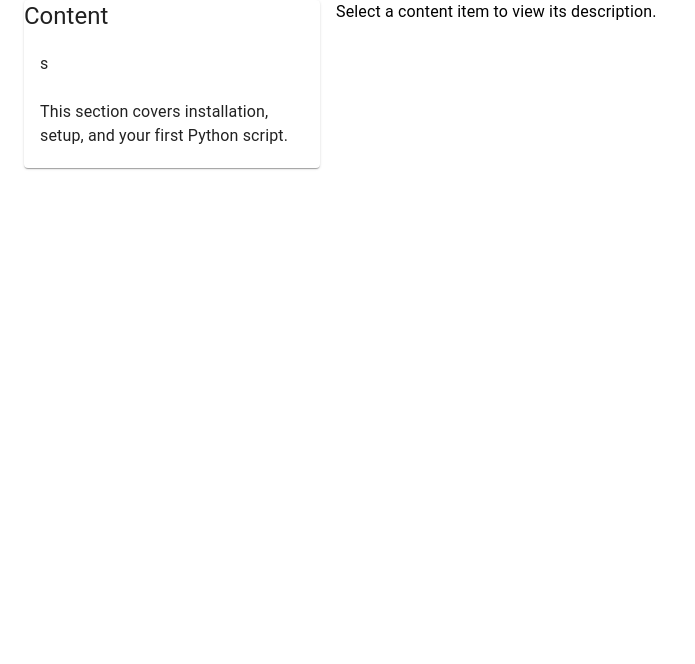
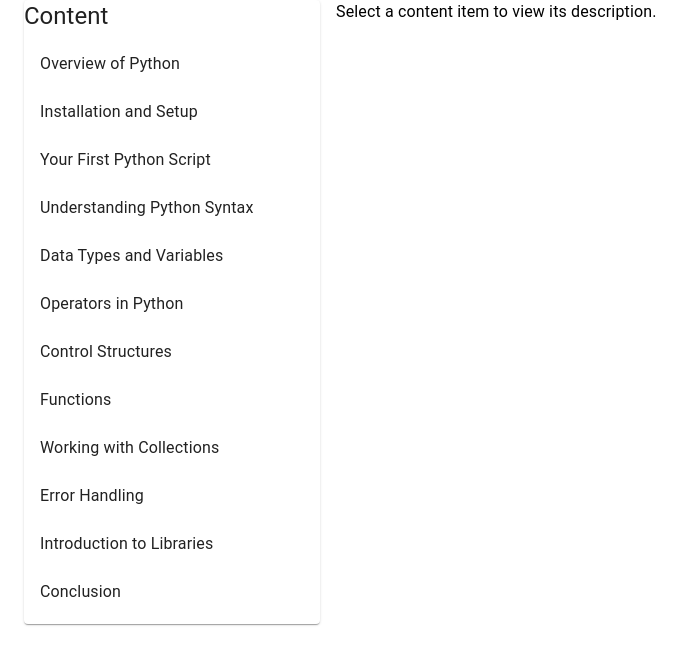
Before and after one commit to saloni-080601/offline-wesite, a React (Create React App) app: page /courses/1/topic/1 in a window 1280 px wide. Shown: the top 664 px of the page, without its empty margins (0-695 px from the left). Built offline with nearby package versions, Linux system fonts and the light colour scheme.

Commit message:
data added

```diff
--- a/src/Component/data.js
+++ b/src/Component/data.js
@@ -26,13 +26,64 @@
                 content: [
                     {
                         id: 1,
-                        description: 's'
-
+                        title: 'Overview of Python',
+                        description: 'Learn what Python is and why it’s one of the most popular programming languages today.'
                     },
                     {
                         id: 2,
-                        description: 'This section covers installation, setup, and your first Python script.'
+                        title: 'Installation and Setup',
+                        description: 'Step-by-step instructions for installing Python on Windows, macOS, and Linux.'
                     },
+                    {
+                        id: 3,
+                        title: 'Your First Python Script',
+                        description: 'Writing and executing your first simple script, including a hello world program.'
+                    },
+                    {
+                        id: 4,
+                        title: 'Understanding Python Syntax',
+                        description: 'Introduction to basic syntax, including indentation, comments, and line breaks.'
+                    },
+                    {
+                        id: 5,
+                        title: 'Data Types and Variables',
+                        description: 'Overview of Python data types (integers, floats, strings, and booleans) and how to create variables.'
+                    },
+                    {
+                        id: 6,
+                        title: 'Operators in Python',
+                        description: 'Exploring arithmetic, comparison, logical, and assignment operators.'
+                    },
+                    {
+                        id: 7,
+                        title: 'Control Structures',
+                        description: 'Introduction to conditional statements (if, else, and elif) and loops (for and while).'
+                    },
+                    {
+                        id: 8,
+                        title: 'Functions',
+                        description: 'Understanding how to define and call functions, including parameters and return values.'
+                    },
+                    {
+                        id: 9,
+                        title: 'Working with Collections',
+                        description: 'Introduction to lists, tuples, sets, and dictionaries and their applications.'
+                    },
+                    {
+                        id: 10,
+                        title: 'Error Handling',
+                        description: 'Basic understanding of exceptions and how to handle errors gracefully in your Python scripts.'
+                    },
+                    {
+                        id: 11,
+                        title: 'Introduction to Libraries',
+                        description: 'Learn how to import and use Python libraries, with examples like `math` and `random`.'
+                    },
+                    {
+                        id: 12,
+                        title: 'Conclusion',
+                        description: 'Summary of what you’ve learned and resources for further study in Python programming.'
+                    }
                 ]
             },
             {
@@ -42,12 +93,20 @@
                 content: [
                     {
                         id: 1,
-                        description: 'varible data'
+                        title: 'Introduction to Variables',
+                        description: 'In Python, a variable is a named location used to store data in the memory. Variables are fundamental to programming, allowing you to manage and manipulate data. This section covers the basics of what variables are, how they work, and why they are essential in any programming language.'
                     },
                     {
                         id: 2,
-                        description: 'Learn about strings, numbers, lists, and dictionaries in Python.'
+                        title: 'Naming Variables',
+                        description: 'Choosing a meaningful name for your variables is crucial for code readability. In Python, variable names can include letters, numbers, and underscores but must start with a letter or underscore. This section provides guidelines for naming variables effectively, including the importance of adhering to conventions like using lowercase letters and separating words with underscores (e.g., `my_variable`).'
                     },
+                    {
+                        id: 3,
+                        title: 'Data Types of Variables',
+                        description: 'Python supports various data types for variables, enabling you to store different kinds of data. This section introduces the four primary data types in Python:'
+                    },
+
                 ]
             },
             {
@@ -57,16 +116,29 @@
                 content: [
                     {
                         id: 1,
+                        title: 'Control Flow',
                         description: 'Explore how to control the flow of your programs using if statements, loops, and functions.'
                     },
                     {
                         id: 2,
-                        description: 'Understand the use of break and continue statements in loops.'
+                        title: 'Break and Continue',
+                        description: 'Understand the use of break and continue statements in loops to manage execution flow effectively.'
                     },
                     {
                         id: 3,
-                        description: 'Understand the use of break and continue statements in loops.'
+                        title: 'Data Types Overview',
+                        description: 'Learn about different data types in JavaScript, including strings, numbers, booleans, and objects.'
                     },
+                    {
+                        id: 4,
+                        title: 'Type Coercion',
+                        description: 'Discover type coercion and how JavaScript handles implicit and explicit type conversions.'
+                    },
+                    {
+                        id: 5,
+                        title: 'Undefined vs Null',
+                        description: 'Get familiar with the concept of undefined and null in JavaScript and their differences.'
+                    }
                 ]
             },
             {
@@ -413,7 +485,7 @@
             },
             {
                 id: 8,
-                img:jsObject,
+                img: jsObject,
                 title: ' JS Objects',
                 content: [
                     {
@@ -428,7 +500,7 @@
             },
             {
                 id: 9,
-                img:jsfunction,
+                img: jsfunction,
                 title: ' JS Funtions',
                 content: [
                     {
@@ -456,12 +528,24 @@
                 content: [
                     {
                         id: 1,
+                        title: 'Getting Started with React',
                         description: 'Understand the core concepts of React and how to create your first React application.'
                     },
                     {
                         id: 2,
-                        description: 'Learn about components, props, and state management.'
+                        title: 'Components, Props, and State Management',
+                        description: 'Learn about components, props, and state management in React to build dynamic applications.'
                     },
+                    {
+                        id: 3,
+                        title: 'Handling Events in React',
+                        description: 'Discover how to handle events in React and create interactive applications.'
+                    },
+                    {
+                        id: 4,
+                        title: 'Working with Forms',
+                        description: 'Learn how to manage forms and handle user input in React applications.'
+                    }
                 ]
             },
             {
@@ -471,12 +555,29 @@
                 content: [
                     {
                         id: 1,
+                        title: 'Building Reusable Components',
                         description: 'Learn how to build reusable components and pass data through props.'
                     },
                     {
                         id: 2,
+                        title: 'Component Hierarchy',
                         description: 'Understand the importance of component hierarchy and reusability.'
                     },
+                    {
+                        id: 3,
+                        title: 'Props vs State',
+                        description: 'Discover the differences between props and state in React components.'
+                    },
+                    {
+                        id: 4,
+                        title: 'Passing Data with Props',
+                        description: 'Learn how to effectively pass data between components using props.'
+                    },
+                    {
+                        id: 5,
+                        title: 'Default Props and Prop Types',
+                        description: 'Explore how to set default props and validate props with PropTypes.'
+                    }
                 ]
             },
             {
@@ -486,12 +587,34 @@
                 content: [
                     {
                         id: 1,
+                        title: 'Introduction to State Management',
                         description: 'Explore different ways to manage state in React applications.'
                     },
                     {
                         id: 2,
-                        description: 'Learn about useState, useReducer, and context API for state management.'
+                        title: 'Using useState Hook',
+                        description: 'Learn how to use the useState hook to manage state in functional components.'
                     },
+                    {
+                        id: 3,
+                        title: 'Understanding useReducer Hook',
+                        description: 'Discover how to manage complex state using the useReducer hook.'
+                    },
+                    {
+                        id: 4,
+                        title: 'Context API for Global State',
+                        description: 'Learn how to use the Context API to manage global state across your application.'
+                    },
+                    {
+                        id: 5,
+                        title: 'Handling State with Redux',
+                        description: 'Understand the principles of Redux for managing state in larger applications.'
+                    },
+                    {
+                        id: 6,
+                        title: 'Best Practices for State Management',
+                        description: 'Explore best practices for state management to keep your application organized and efficient.'
+                    }
                 ]
             }
         ]
@@ -505,21 +628,45 @@
             {
                 id: 1,
                 img: jsfunction,
-                title: 'Spoken English',
+                title: 'Introduction to Spoken English',
                 content: [
                     {
                         id: 1,
-                        description: 'Understand the core concepts of React and how to create your first React application.'
+                        title: 'Basics of English Communication',
+                        description: 'Learn the foundational aspects of spoken English communication.'
                     },
                     {
                         id: 2,
-                        description: 'Learn about components, props, and state management.'
+                        title: 'Vocabulary Building',
+                        description: 'Expand your English vocabulary through practical exercises and examples.'
                     },
+                    {
+                        id: 3,
+                        title: 'Pronunciation and Accent',
+                        description: 'Work on your pronunciation and accent for clearer communication.'
+                    },
+                    {
+                        id: 4,
+                        title: 'Conversational Skills',
+                        description: 'Develop your ability to engage in everyday conversations in English.'
+                    },
+                    {
+                        id: 5,
+                        title: 'Listening and Comprehension',
+                        description: 'Enhance your listening skills through various audio and video materials.'
+                    },
+                    {
+                        id: 6,
+                        title: 'Public Speaking Techniques',
+                        description: 'Learn techniques for effective public speaking and presentations in English.'
+                    },
+                    {
+                        id: 7,
+                        title: 'Overcoming Language Barriers',
+                        description: 'Strategies to overcome language barriers and communicate confidently.'
+                    }
                 ]
-            },
-
-
+            }
         ]
     }
-
 ];
--- a/src/Component/topicContents.js
+++ b/src/Component/topicContents.js
@@ -9,7 +9,6 @@
     const course = courses.find(index => index.id === parseInt(courseId));
     const [selectedContentId, setSelectedContentId] = useState(null);
     const topic = course.topics.find(index => index.id === parseInt(topicId));
-
 
     const getContentById = (id) => {
         return topic.content.find(item => item.id === id);
@@ -25,7 +24,7 @@
                         <List>
                             {topic.content.map(item => (
                                 <ListItem button key={item.id} onClick={() => setSelectedContentId(item.id)}>
-                                    <ListItemText primary={item.description} />
+                                    <ListItemText primary={item.title} />
                                 </ListItem>
                             ))}
                         </List>
```
